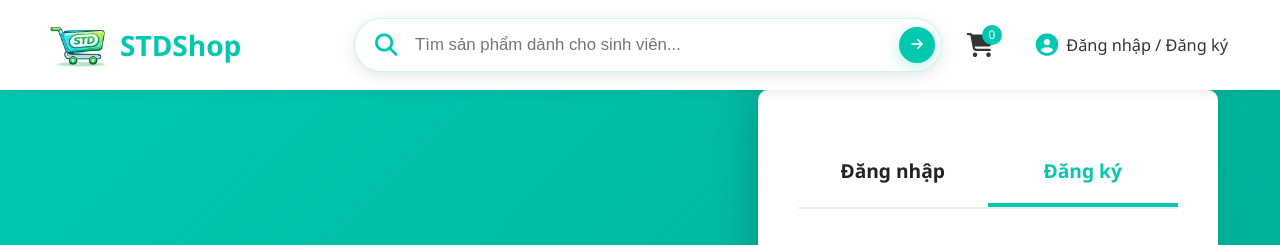
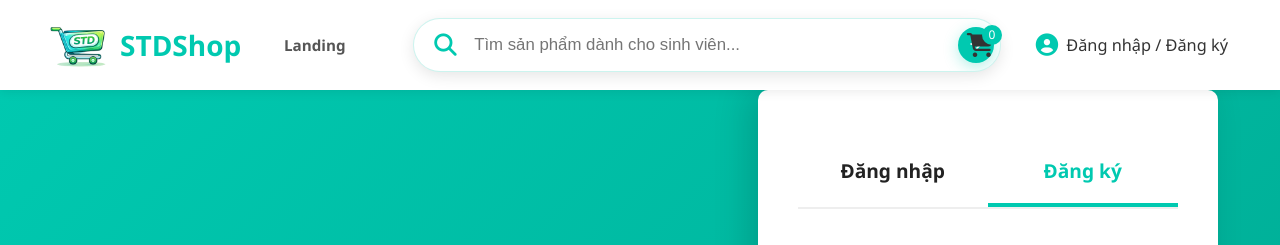
Before and after one commit to TheNext9999/STDshop, a Django app: page /register/ in a window 1280 px wide. Shown: the top 245 px of the page. Run offline with Django 5.2, Linux system fonts and the light colour scheme; some libraries are stand-ins or nearby versions.

Commit message:
feat: add landing page link to navbar and style adjustments for navigation links

```diff
--- a/static/css/style.css
+++ b/static/css/style.css
@@ -15,6 +15,22 @@ body { font-family: 'Segoe UI', Tahoma, Geneva, Verdana, sans-serif; line-height
 .navbar { background: white; box-shadow: 0 2px 10px rgba(0,0,0,0.1); position: sticky; top: 0; z-index: 1000; }
 .nav-container { display: flex; align-items: center; justify-content: space-between; padding: 15px 20px; }
 .logo-text { font-size: 28px; font-weight: 800; color: var(--primary); }
+
+.nav-landing-link {
+    font-size: 0.95rem;
+    font-weight: 600;
+    color: #555;
+    text-decoration: none;
+    padding: 6px 14px;
+    border-radius: 20px;
+    transition: all 0.2s ease;
+    white-space: nowrap;
+}
+.nav-landing-link:hover {
+    background: #e8f7f4;
+    color: var(--primary-dark);
+}
+
 .nav-menu { display: flex; gap: 30px; list-style: none; }
 .nav-menu a { text-decoration: none; color: var(--text); font-weight: 500; transition: color 0.3s; }
 .nav-menu a:hover { color: var(--primary); }
--- a/templates/shop/base.html
+++ b/templates/shop/base.html
@@ -20,12 +20,15 @@
   <body>
     <nav class="navbar">
       <div class="nav-container">
-        <a href="/html/customer-order.html" style="text-decoration: none;">
+        <a href="{% url 'home' %}" style="text-decoration: none;">
           <!-- Logo bên trái -->
           <div class="logo">
             <img src="{% static 'css/pic/STDLogo2.png' %}" alt="STDShop" class="logo-img" /><span class="logo-text">STDShop</span>
           </div>
         </a>
+
+        <!-- Link sang trang Landing (app riêng, mở rộng sau) -->
+        <a href="{% url 'landing:landing_home' %}" class="nav-landing-link">Landing</a>
 
         <!-- Thanh tìm kiếm ở giữa -->
         <form class="search-bar" method="post" action="{% url 'search' %}" id="searchForm" autocomplete="off">
```
